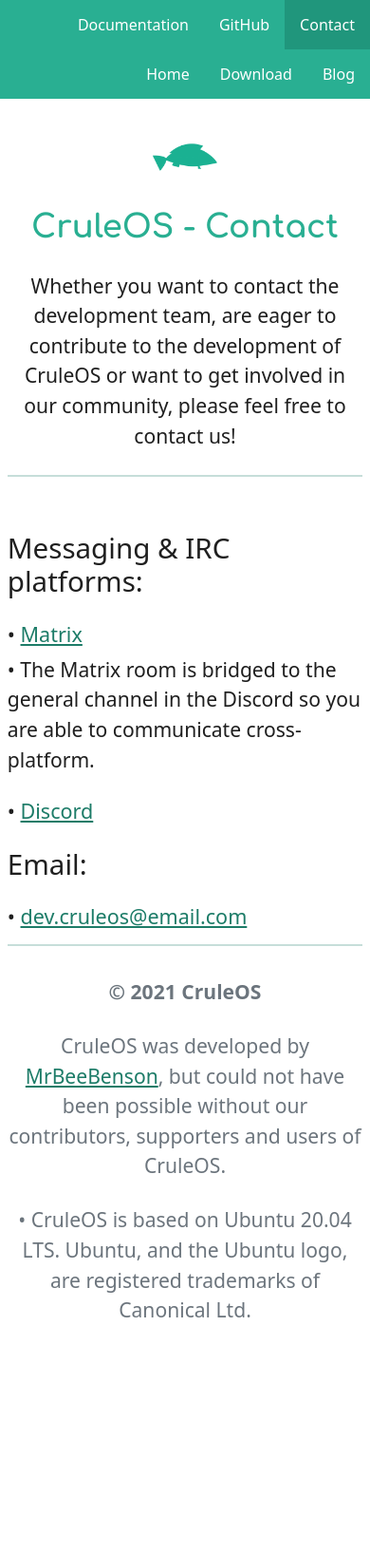
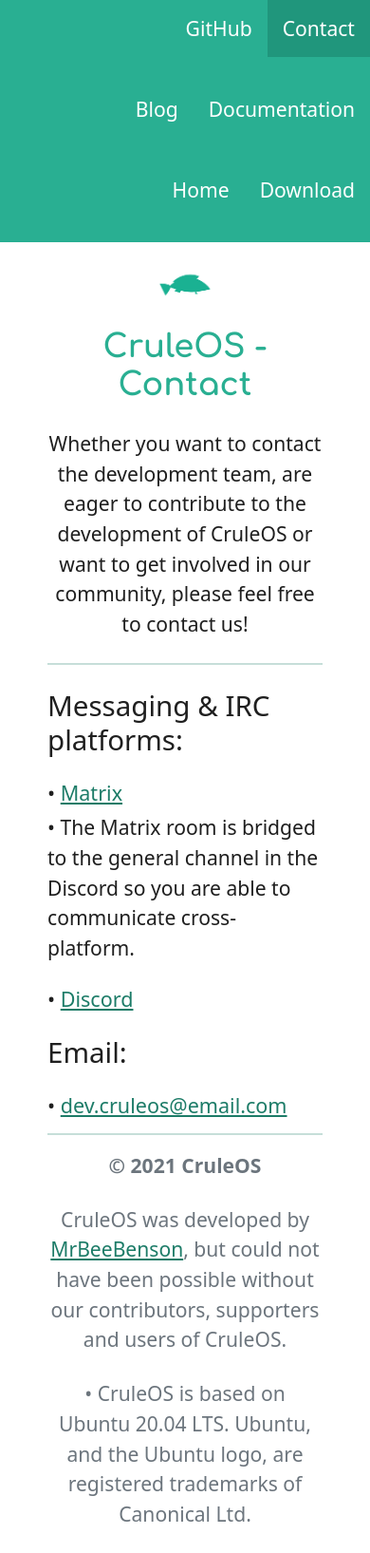
Before and after one commit to jakkaCollins/cruleos.github.io, a plain HTML site: page contact/index.html in a window 390 px wide. Shown: the whole page at 95% size. Before the commit the page ends 1428 px from the top, so only its background shows below. Drawn offline with nearby package versions, Linux system fonts and the light colour scheme.

Commit message:
Mobile optimisations

```diff
--- a/css/style.css
+++ b/css/style.css
@@ -110,17 +110,20 @@
 
     #content {
         width: 100%;
-        padding: 2vw;
+        padding-left: 50px !important;
+        padding-right: 50px !important;
     }
 
     #splash {
         width: 100%;
-        padding: 2vw;
+        padding-left: 50px !important;
+        padding-right: 50px !important;
     }
 
     #footer {
         width: 100%;
-        padding: 2vw;
+        padding-left: 50px !important;
+        padding-right: 50px !important;
     }
 
     h1 {
@@ -139,21 +142,15 @@
         margin-bottom: 3vh !important;
     }
 
+    li {
+        font-size: 2.5vh !important;
+        margin-bottom: 3vh !important
+    }
+
     h6 {
         font-size: 1.7vh !important;
         margin-bottom: 3vh !important;
         margin-top: 3vh !important;
     }
 
-    .content {
-        width: 100%;
-        padding-left: 50px !important;
-        padding-right: 50px !important;
-    }
-
-    .title {
-        margin: auto !important;
-        padding: 10vw;
-    }
-
 }
```
